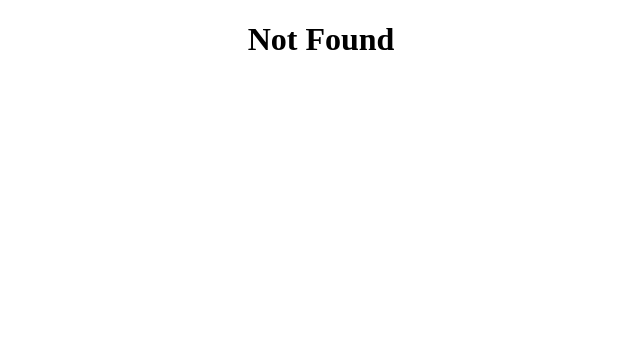
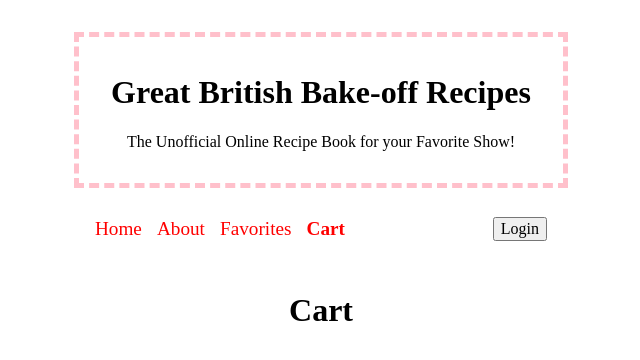
Before and after one commit to andymbryant/e28, a Vue app in the folder gbbo-recipes/: page /Cart in a window 1280 px wide. Shown: the top 360 px of the page, without its empty margins (319-959 px from the left). Built offline with nearby package versions, Linux system fonts and the light colour scheme.

Commit message:
added login auth section

```diff
--- a/gbbo-recipes/src/App.vue
+++ b/gbbo-recipes/src/App.vue
@@ -3,14 +3,11 @@
 </template>
 
 <style>
-  html, body {
+  html {
     width: 100%;
     height: 100%;
-    overflow-x: hidden;
   }
   #app {
-    width: 100%;
-    height: 100%;
     display: flex;
     flex-direction: column;
     align-items: center;
--- a/gbbo-recipes/src/api.js
+++ b/gbbo-recipes/src/api.js
@@ -8,4 +8,51 @@
     }
     return axios.get(url).then((res) => res.data.recipe);
   }
+
+  isAuthenticated() {
+    const token = window.localStorage.getItem('gb_auth_token');
+    const name = window.localStorage.getItem('gb_auth_name');
+    const email = window.localStorage.getItem('gb_auth_email');
+    return token && name && email;
+  }
+
+  getUser() {
+    if (this.isAuthenticated()) {
+      const name = window.localStorage.getItem('gb_auth_name');
+      const email = window.localStorage.getItem('gb_auth_email');
+      return { name, email };
+    }
+    return null;
+  }
+
+  login() {
+    const url = 'http://e28-api.vueserver.com/login';
+    const data = {
+      email: 'jill@harvard.edu',
+      password: 'asdfasdf',
+    };
+    axios.post(url, data)
+      .then((res) => {
+        const { token, user } = res.data;
+        const { name, email } = user;
+        window.localStorage.setItem('gb_auth_token', token);
+        window.localStorage.setItem('gb_auth_name', name);
+        window.localStorage.setItem('gb_auth_email', email);
+      })
+      .catch((err) => console.error(err));
+  }
+
+  logout() {
+    const url = 'http://e28-api.vueserver.com/logout';
+    // const name = window.localStorage.getItem('gb_auth_name');
+    // const email = window.localStorage.getItem('gb_auth_email');
+    const token = window.localStorage.getItem('gb_auth_token');
+    axios.post(url, { headers: { Authorization: `bearer ${token}` } })
+      .then(() => {
+        window.localStorage.removeItem('gb_auth_token');
+        window.localStorage.removeItem('gb_auth_name');
+        window.localStorage.removeItem('gb_auth_email');
+      })
+      .catch((err) => console.error(err));
+  }
 }
--- a/gbbo-recipes/src/components/NavBar.vue
+++ b/gbbo-recipes/src/components/NavBar.vue
@@ -1,6 +1,18 @@
 <template>
   <div class="nav-ctr">
-    <NavItem v-for='i in items' :key='i.key' :name='i.name' :path='i.path'/>
+    <div class="nav-items">
+      <NavItem v-for='i in items' :key='i.key' :name='i.name' :path='i.path'/>
+    </div>
+    <div class="auth-ctr">
+      <div class='auth-items' v-if='$api.isAuthenticated()'>
+        <button @click='logout'>Logout</button>
+        <div class='auth-greeting'>Hello, {{userName}}.</div>
+      </div>
+      <div class='auth-items' v-else>
+        <button @click='login'>Login</button>
+        <div class='auth-greeting'></div>
+      </div>
+    </div>
   </div>
 </template>
 
@@ -31,12 +43,25 @@
           path: '/favorites',
         },
         {
-          name: 'Shopping List',
-          key: 'shopping-list-link',
-          path: '/shopping-list',
+          name: 'Cart',
+          key: 'cart-link',
+          path: '/cart',
         },
       ],
     };
+  },
+  methods: {
+    login() {
+      this.$api.login();
+    },
+    logout() {
+      this.$api.logout();
+    },
+  },
+  computed: {
+    userName() {
+      return this.$api.getUser().name;
+    },
   },
 };
 </script>
@@ -44,10 +69,21 @@
 <style scoped>
   .nav-ctr {
     display: flex;
-    width: 300px;
+    width: 600px;
     padding: 1rem 0;
     height: 50px;
     justify-content: space-around;
     align-items: center;
   }
+  .nav-items {
+    width: 250px;
+    display: flex;
+    justify-content: space-between;
+    align-items: center;
+  }
+  .auth-items {
+    display: flex;
+    justify-content: space-between;
+    align-items: center;
+  }
 </style>
--- a/gbbo-recipes/src/components/RecipeFilter.vue
+++ /dev/null
@@ -1,25 +0,0 @@
-<template>
-  <div class="filter-ctr">
-    <div>Search</div>
-    <div>awesome</div>
-  </div>
-</template>
-
-<script>
-export default {
-  name: 'RecipeFilter',
-};
-</script>
-
-<style scoped>
-  .filter-ctr {
-    width: 100%;
-    height: 100px;
-    border: solid grey 1px;
-    margin: 1rem 0;
-    display: flex;
-    flex-direction: column;
-    justify-content: space-around;
-    align-items: center;
-  }
-</style>
--- a/gbbo-recipes/src/components/RecipeList.vue
+++ b/gbbo-recipes/src/components/RecipeList.vue
@@ -1,12 +1,28 @@
 <template>
-  <div class="recipe-list-ctr" v-if='!loading'>
-    <div class="recipes">
+  <div class='recipe-list-ctr' v-if='!loading'>
+    <div class="categories-ctr">
+      <h4 class='section-header'>Categories</h4>
+      <span v-for='c in allCategories' :key='c'>
+        <input
+          type="checkbox"
+          class='category-checkbox'
+          :id="c"
+          :value="c"
+          v-model="selectedCategories"
+        >
+        <label class='category-label' :for="c">{{c}}</label>
+      </span>
+    </div>
+    <div v-if='filteredRecipes.length' class="recipes-ctr">
       <RecipeCard
         v-for='r in filteredRecipes'
         :key='r.sku'
         :recipeData='r'
         :mini='true'
       />
+    </div>
+    <div class='empty-recipes-ctr' v-else>
+      <h3>No recipes match that query! Please adjust filter settings.</h3>
     </div>
   </div>
 </template>
@@ -23,11 +39,27 @@
     return {
       loading: false,
       recipes: null,
+      selectedCategories: [],
     };
   },
   computed: {
     filteredRecipes() {
-      return this.recipes;
+      const recipes = this.recipes.filter((r) => {
+        const categories = r.categories.split(',');
+        const selectedCategories = this.selectedCategories;
+        return categories.some((c) => selectedCategories.includes(c));
+      });
+      return recipes;
+    },
+    allCategories() {
+      const allCategories = [];
+      if (this.recipes) {
+        this.recipes.forEach((r) => {
+          const categories = r.categories.split(',');
+          allCategories.push(categories);
+        });
+      }
+      return Array.from(new Set(allCategories.flat()));
     },
   },
   created() {
@@ -36,6 +68,7 @@
   mounted() {
     this.$api.getRecipe()
       .then((res) => this.recipes = res)
+      .then(() => this.selectedCategories = this.allCategories)
       .then(() => this.loading = false);
   },
 };
@@ -43,15 +76,34 @@
 
 <style scoped>
   .recipe-list-ctr {
-    width: 100%;
-    border: 1px black solid;
-    margin: 0 1rem;
-    padding: 1rem;
+    display: flex;
   }
-  .recipes {
+  .categories-ctr {
+    padding: 10px;
+    display: flex;
+    flex-direction: column;
+    padding-top: 0;
+  }
+  .category-checkbox {
+    color: red;
+  }
+  .category-label {
+    margin-left: 0.5rem;
+  }
+  .section-header {
+    margin-top: 0;
+  }
+  .recipes-ctr {
     display: grid;
     grid-template-columns: repeat(auto-fit, minmax(240px, 1fr));
     grid-column-gap: 20px;
     grid-row-gap: 20px;
+    width: 800px;
+  }
+  .empty-recipes-ctr {
+    width: 800px;
+    display: flex;
+    justify-content: center;
+    align-items: center;
   }
 </style>
--- a/gbbo-recipes/src/router/index.js
+++ b/gbbo-recipes/src/router/index.js
@@ -2,7 +2,7 @@
 import Home from '@/views/Home.vue';
 import About from '@/views/About.vue';
 import Favorites from '@/views/Favorites.vue';
-import ShoppingList from '@/views/ShoppingList.vue';
+import Cart from '@/views/Cart.vue';
 import RecipeDetail from '@/views/RecipeDetail.vue';
 import NotFound from '@/views/NotFound.vue';
 
@@ -23,9 +23,9 @@
     component: Favorites,
   },
   {
-    path: '/shopping-list',
-    name: 'ShoppingList',
-    component: ShoppingList,
+    path: '/Cart',
+    name: 'Cart',
+    component: Cart,
   },
   {
     path: '/recipe-detail/:id',
--- a/gbbo-recipes/src/views/ShoppingList.vue
+++ b/gbbo-recipes/src/views/Cart.vue
@@ -1,13 +1,13 @@
 <template>
   <Masthead/>
-  <h1>Shopping List</h1>
+  <h1>Cart</h1>
 </template>
 
 <script>
 import Masthead from '@/components/Masthead.vue';
 
 export default {
-  name: 'ShoppingList',
+  name: 'Cart',
   components: {
     Masthead,
   },
--- a/gbbo-recipes/src/views/Home.vue
+++ b/gbbo-recipes/src/views/Home.vue
@@ -1,19 +1,16 @@
 <template>
   <Masthead/>
-  <RecipeFilter/>
   <RecipeList v-if='!loading'/>
 </template>
 
 <script>
 import Masthead from '@/components/Masthead.vue';
-import RecipeFilter from '@/components/RecipeFilter.vue';
 import RecipeList from '@/components/RecipeList.vue';
 
 export default {
   name: 'Home',
   components: {
     Masthead,
-    RecipeFilter,
     RecipeList,
   },
   data() {
```
Also changed, not shown: gbbo-recipes/.eslintrc.js.
